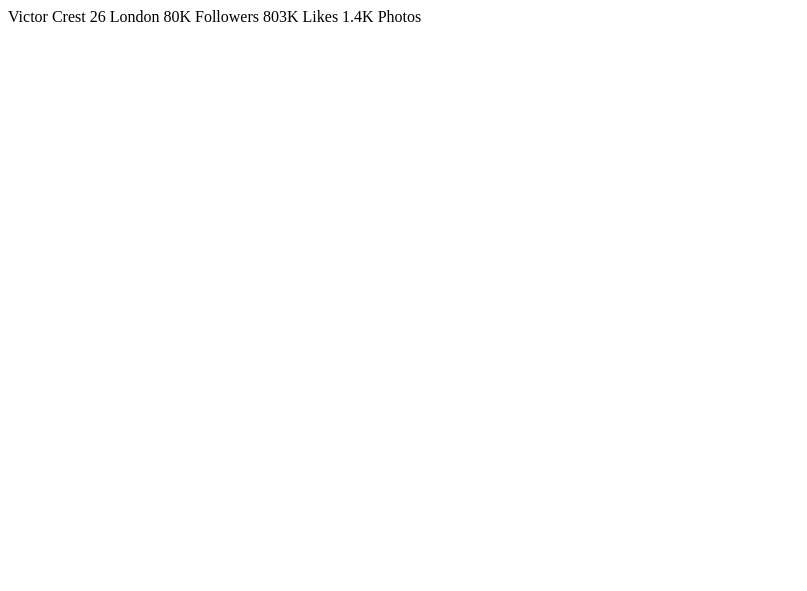
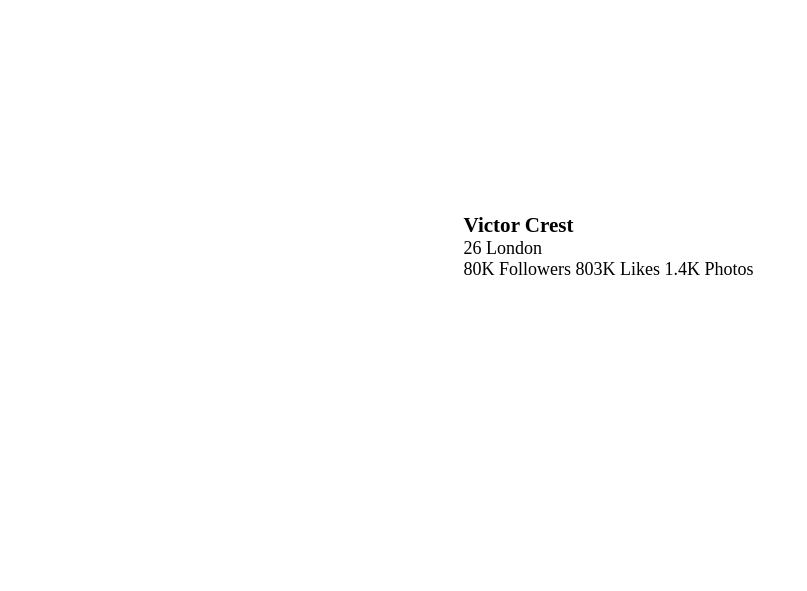
Before and after one commit to 7Mirco10/profile-card-component-main, a plain HTML site: page index.html in a window 1280 px wide. Shown: the whole page, without its empty margins (0-807 px from the left). Drawn offline with nearby package versions, Linux system fonts and the light colour scheme; files that its build step writes are made by us from their sources.

Commit message:
added classes to differentiate every section added basic styles added variables for colors added font

```diff
--- a/index.html
+++ b/index.html
@@ -1,27 +1,40 @@
 <!DOCTYPE html>
 <html lang="en">
+
 <head>
   <meta charset="UTF-8">
-  <meta name="viewport" content="width=device-width, initial-scale=1.0"> <!-- displays site properly based on user's device -->
+  <meta name="viewport" content="width=device-width, initial-scale=1.0">
+  <!-- displays site properly based on user's device -->
   <link rel="stylesheet" href="style.css">
   <link rel="icon" type="image/png" sizes="32x32" href="./images/favicon-32x32.png">
 
   <title>Frontend Mentor | Profile card component</title>
 
 </head>
+
 <body>
-  Victor Crest
+  <main class="card">
+    <section class="card-top">
+
+    </section>
+    <section class="card-main">
+      <section class="card-mid">
+        <h1 class="card-mid__headline">Victor Crest</h1>
         26
         London
+      </section>
+      <section class="card-bottom">
 
         80K
         Followers
-
         803K
         Likes
-
         1.4K
         Photos
 
+      </section>
+    </section>
+  </main>
 </body>
+
 </html>
--- a/style.scss
+++ b/style.scss
@@ -0,0 +1,24 @@
+$cyan-dark: hsl(185, 75%, 39%);
+$blue-very-dark: hsl(229, 23%, 23%);
+$blue-grey-dark: hsl(227, 10%, 46%);
+$gray-dark: gray hsl(0, 0%, 59%);
+
+@import url('https://fonts.googleapis.com/css2?family=Kumbh+Sans:wght@400;700&display=swap');
+
+* {
+    margin: 0;
+    padding: 0;
+}
+
+body {
+    font-size: 18px;
+    min-height: 100vh;
+    display: flex;
+    justify-content: center;
+    align-items: center;
+}
+
+.card {
+    width: 353px;
+    height: 375px;
+}
```
Also changed, not shown: style.css (added), 2 other files. Lines whose indentation alone changed are shown as unchanged.
